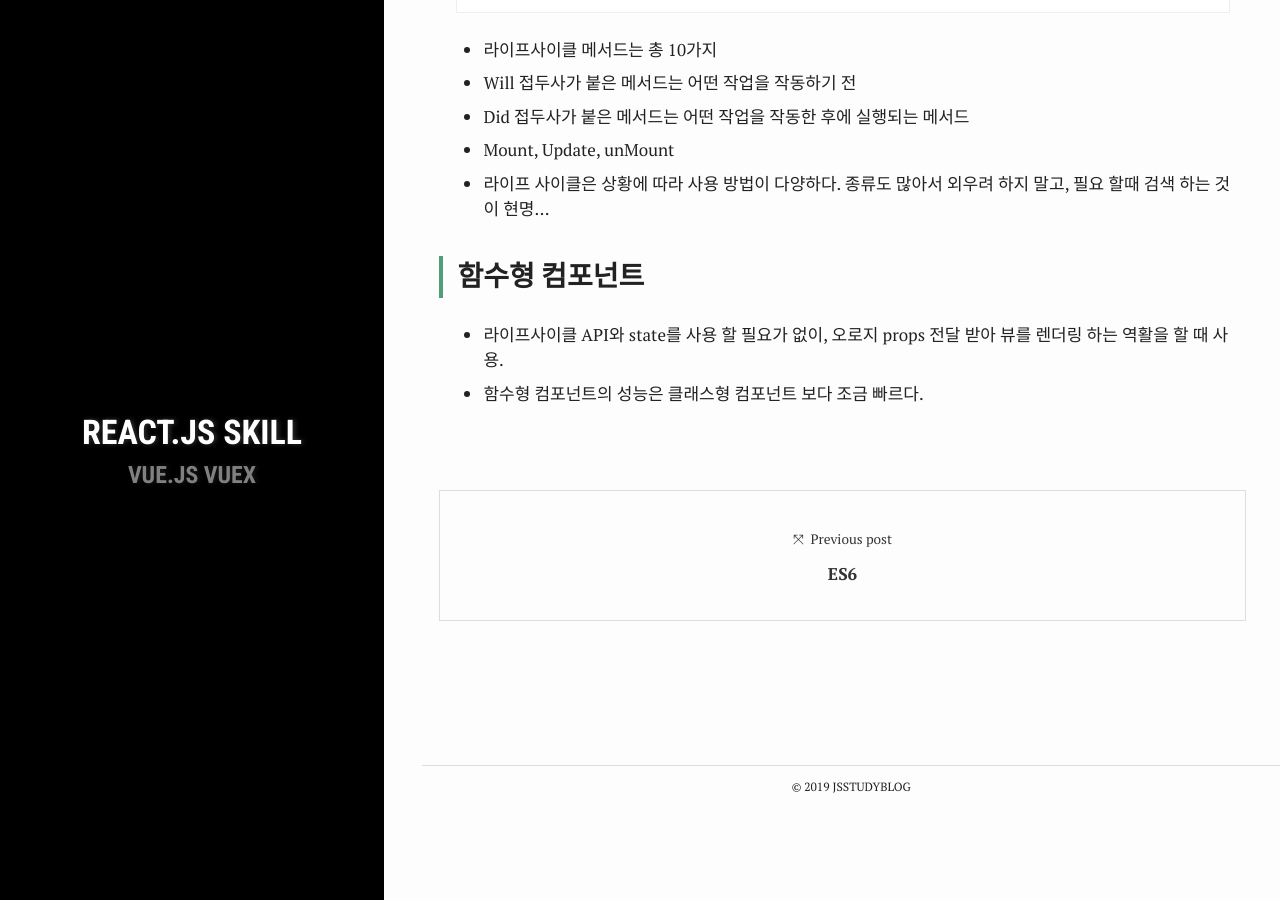
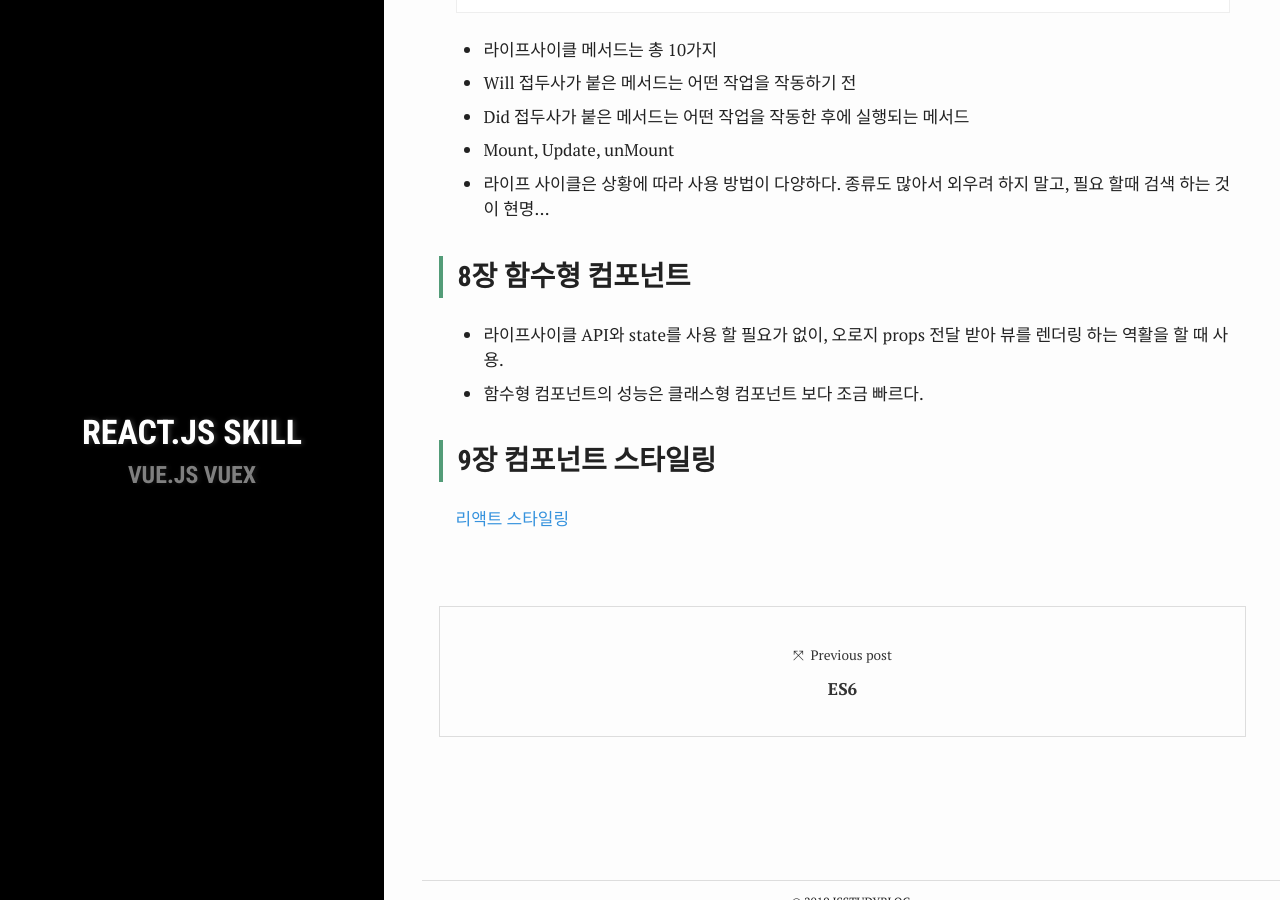
Before and after one commit to minsukong/jsStudyBlog, a Jekyll site: the page built from _posts/2019-03-30-reactSkill.md, in a window 1280 px wide and 900 px high, scrolled down 6110 px. Built offline with Jekyll 4.4.1, drawn with Linux system fonts in a browser that asks for light colours; comment, search, counter and statistics services are not loaded.

Commit message:
2019.03.30-reactSkill

```diff
--- a/_posts/2019-03-30-reactSkill.md
+++ b/_posts/2019-03-30-reactSkill.md
@@ -159,7 +159,10 @@ author: codeMonkey
 - 라이프 사이클은 상황에 따라 사용 방법이 다양하다. 종류도 많아서 외우려 하지 말고,
 필요 할때 검색 하는 것이 현명...
 
-#### 함수형 컴포넌트
+#### 8장 함수형 컴포넌트
 - 라이프사이클 API와 state를 사용 할 필요가 없이, 오로지 props 전달 받아 뷰를 렌더링
 하는 역활을 할 때 사용.
 - 함수형 컴포넌트의 성능은 클래스형 컴포넌트 보다 조금 빠르다.
+
+#### 9장 컴포넌트 스타일링
+[리액트 스타일링](https://velog.io/@velopert/react-component-styling)
```
